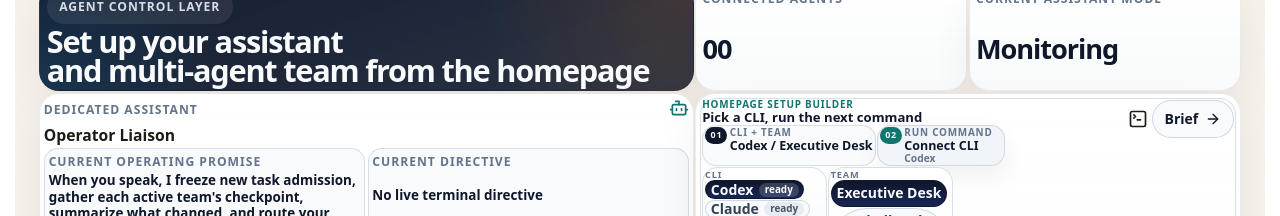
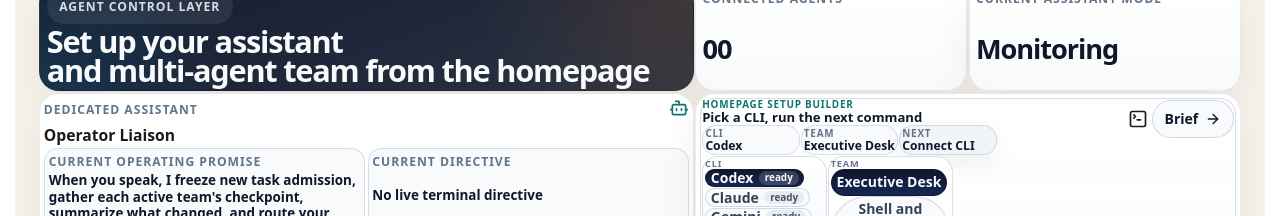
Before and after one commit to GongJae00/research-pages, a Next.js app in the folder apps/web/: page /en in a window 1280 px wide. Shown: the part 1580-1796 px from the top of the page. Built offline with nearby package versions, Linux system fonts and the light colour scheme; no server answers.

Commit message:
Autonomy batch 1579: shell-experience

```diff
--- a/apps/web/src/components/homepage-agent-control-section.module.css
+++ b/apps/web/src/components/homepage-agent-control-section.module.css
@@ -297,28 +297,9 @@
 
 .setupScanBar {
   display: grid;
-  grid-template-columns: minmax(0, 1.15fr) minmax(0, 0.85fr);
+  grid-template-columns: repeat(3, minmax(0, 1fr));
   gap: 0.06rem;
   margin-top: 0;
-}
-
-.setupScanCopy {
-  display: grid;
-  gap: 0.03rem;
-  min-width: 0;
-}
-
-.setupScanCopy strong {
-  color: #0f172a;
-  font-size: 0.78rem;
-  line-height: 1.08;
-}
-
-.setupScanMeta {
-  color: #64748b;
-  font-size: 0.64rem;
-  font-weight: 700;
-  line-height: 1.1;
 }
 
 .setupScanArrow {
@@ -360,45 +341,28 @@
   overflow-wrap: anywhere;
 }
 
-.setupScanChip {
-  display: flex;
-  align-items: flex-start;
-  gap: 0.14rem;
+.setupDigestItem {
+  display: grid;
+  gap: 0.03rem;
   min-width: 0;
   min-height: 100%;
-  padding: 0.1rem 0.14rem;
+  padding: 0.12rem 0.14rem;
   border: 1px solid rgba(203, 213, 225, 0.72);
   border-radius: 14px;
   background: rgba(248, 250, 252, 0.92);
-  flex: 1 1 auto;
 }
 
-.setupChipStep {
-  display: inline-flex;
-  align-items: center;
-  justify-content: center;
-  min-width: 1.38rem;
-  height: 1.06rem;
-  padding: 0 0.28rem;
-  border-radius: 999px;
-  background: #0f172a;
-  color: #f8fafc;
-  font-size: 0.56rem;
-  font-weight: 800;
-  letter-spacing: 0.08em;
-  line-height: 1;
-  text-transform: uppercase;
-  flex: 0 0 auto;
+.setupDigestItem strong {
+  color: #0f172a;
+  font-size: 0.76rem;
+  line-height: 1.08;
+  overflow-wrap: anywhere;
 }
 
-.setupScanChipAccent {
+.setupDigestItemAccent {
   border-color: rgba(15, 23, 42, 0.12);
   background: rgba(241, 245, 249, 0.98);
   box-shadow: 0 10px 24px rgba(15, 23, 42, 0.06);
-}
-
-.setupScanChipAccent .setupChipStep {
-  background: #0f766e;
 }
 
 .setupTitleBlock h4 {
--- a/apps/web/src/components/homepage-agent-control-section.tsx
+++ b/apps/web/src/components/homepage-agent-control-section.tsx
@@ -387,28 +387,17 @@ export function HomepageAgentControlSection({
                 <span className={styles.setupEyebrow}>{copy.setupBuilderLabel}</span>
                 <h4>{copy.setupBuilderTitle}</h4>
                 <div className={styles.setupScanBar} aria-label={copy.setupStepsLabel}>
-                  <div className={styles.setupScanChip}>
-                    <span className={styles.setupChipStep}>01</span>
-                    <div className={styles.setupScanCopy}>
-                      <span className={styles.setupScanLabel}>
-                        {`${copy.chooseProvider} + ${copy.chooseTeam}`}
-                      </span>
-                      <strong>
-                        {selectedProvider?.label ?? "-"} / {selectedTeam?.name ?? "-"}
-                      </strong>
-                    </div>
+                  <div className={styles.setupDigestItem}>
+                    <span className={styles.setupScanLabel}>{copy.chooseProvider}</span>
+                    <strong>{selectedProvider?.label ?? "-"}</strong>
                   </div>
-                  <div className={`${styles.setupScanChip} ${styles.setupScanChipAccent}`}>
-                    <span className={styles.setupChipStep}>02</span>
-                    <div className={styles.setupScanCopy}>
-                      <span className={styles.setupScanLabel}>{copy.runCommandLabel}</span>
-                      <strong>{nextSetupCommand?.title ?? copy.setupCommand}</strong>
-                      <span className={styles.setupScanMeta}>
-                        {nextSetupCommand?.kind === "connect"
-                          ? selectedProvider?.label ?? "-"
-                          : selectedTeam?.name ?? "-"}
-                      </span>
-                    </div>
+                  <div className={styles.setupDigestItem}>
+                    <span className={styles.setupScanLabel}>{copy.chooseTeam}</span>
+                    <strong>{selectedTeam?.name ?? "-"}</strong>
+                  </div>
+                  <div className={`${styles.setupDigestItem} ${styles.setupDigestItemAccent}`}>
+                    <span className={styles.setupScanLabel}>{copy.nextActionLabel}</span>
+                    <strong>{nextSetupCommand?.title ?? copy.setupCommand}</strong>
                   </div>
                 </div>
               </div>
```
